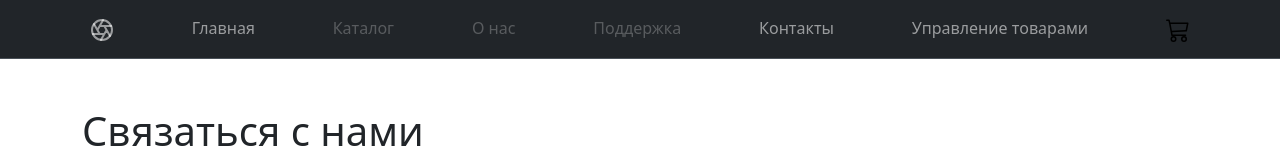
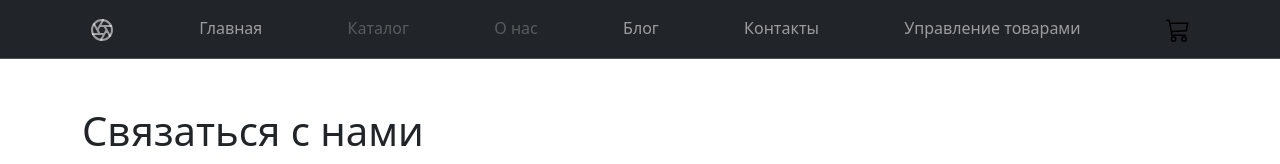
Before and after one commit to Mirrormsk/skystore, a Django app: template catalog/templates/catalog/contacts.html in a window 1280 px wide. Shown: the top 164 px of the page. Run offline with Django 4.2, Linux system fonts and the light colour scheme; the template is opened without the code that fills it, so the values that code supplies are empty; some libraries are stand-ins or nearby versions.

Commit message:
menu item - Blog

```diff
--- a/catalog/templates/catalog/includes/inc_main_menu.html
+++ b/catalog/templates/catalog/includes/inc_main_menu.html
@@ -10,7 +10,7 @@
         <li class="nav-item"><a class="nav-link disabled" href="#">Каталог</a></li>
         <li class="nav-item"><a class="nav-link disabled" href="#">О нас</a></li>
         {#                    <li class="nav-item"><a class="nav-link" href="#">Enterprise</a></li>#}
-        <li class="nav-item"><a class="nav-link disabled" href="#">Поддержка</a></li>
+        <li class="nav-item"><a class="nav-link {% if nbar == 'blog' %}active{% endif %}" href="#">Блог</a></li>
         <li class="nav-item"><a class="nav-link {% if nbar == 'contacts' %}active{% endif %}"
                                 href="{% url 'catalog:contacts' %}">Контакты</a></li>
         <li class="nav-item"><a class="nav-link {% if nbar == 'backoffice' %}active{% endif %}"
```
